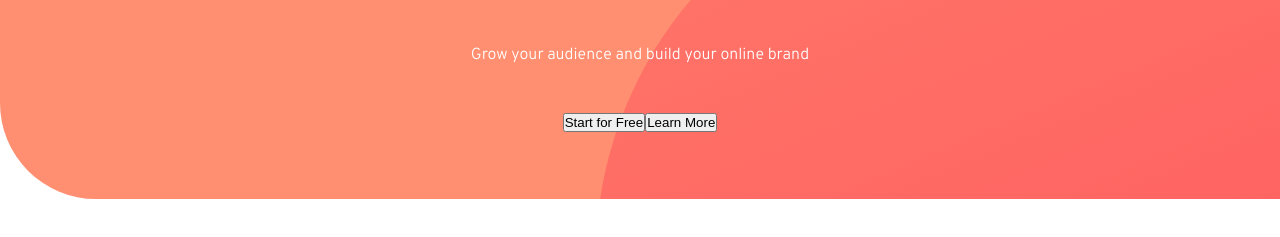
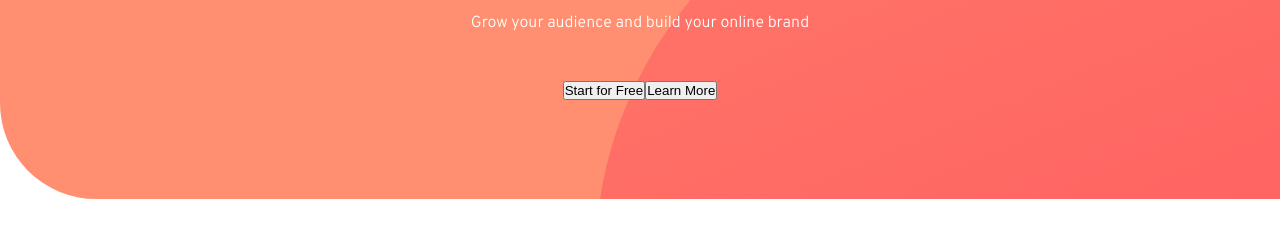
Before and after one commit to nyrellcl/Blogr-, a plain HTML site: page index.html in a window 1280 px wide. Shown: the part 201-438 px from the top of the page. Drawn offline with Linux system fonts and the light colour scheme.

Commit message:
Update styles.css

```diff
--- a/styles.css
+++ b/styles.css
@@ -122,7 +122,8 @@ ul.nav-list {
 .title-text{
   color: white;
   font-family: 'Overpass', sans-serif;
-  padding: 3rem;
+  padding-top: 1rem;
+  padding-bottom: 3rem;
   text-align: center;
 }
 
```
